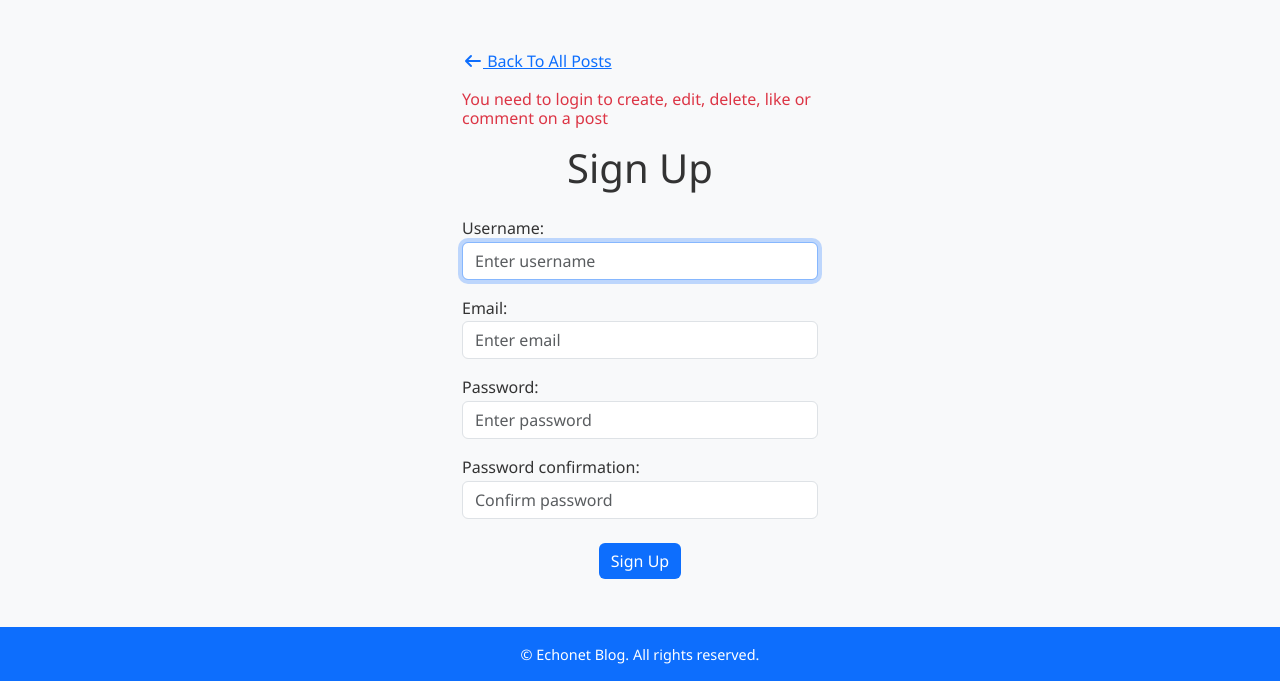
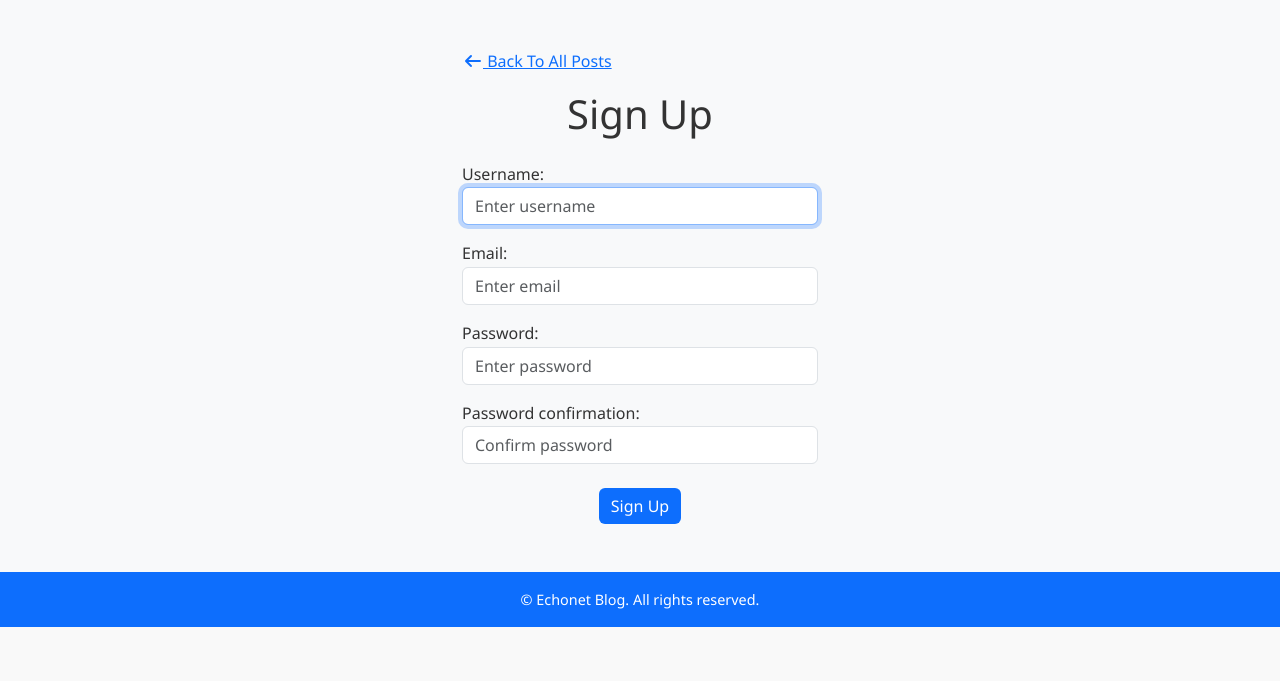
Before and after one commit to peteruokoh/echonet, a Django app: page /register/ in a window 1280 px wide. Shown: the part 71-752 px from the top of the page. Run offline with Django 5.2, Linux system fonts and the light colour scheme; some libraries are stand-ins or nearby versions.

Commit message:
Updated Sign Up Page

```diff
--- a/echonet/templates/registration.html
+++ b/echonet/templates/registration.html
@@ -15,11 +15,6 @@
         <a data-analytics="" data-cta=""  href="{% url 'list_posts' %}" class="btn btn-link p-0 mb-3">
           <i class="fa-solid fa-arrow-left"></i> Back To All Posts
         </a>
-
-        <!-- Info message -->
-        <h6 class="text-danger mb-3">
-          You need to login to create, edit, delete, like or comment on a post
-        </h6>
 
         <!-- Page title -->
         <h1 class="page-title mb-4 text-center">Sign Up</h1>
```
